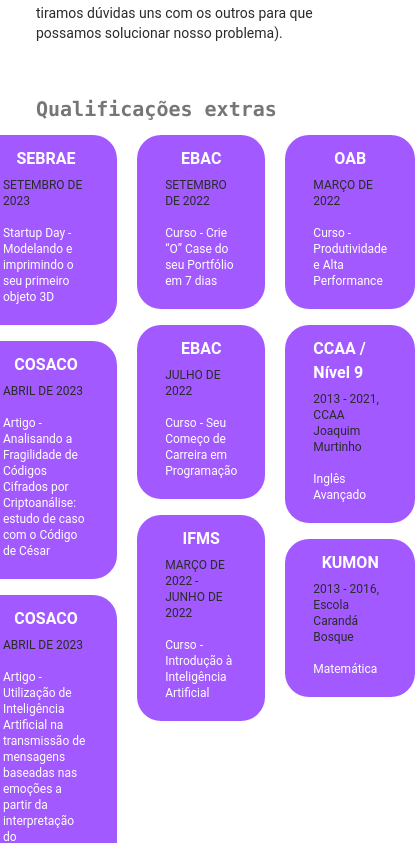
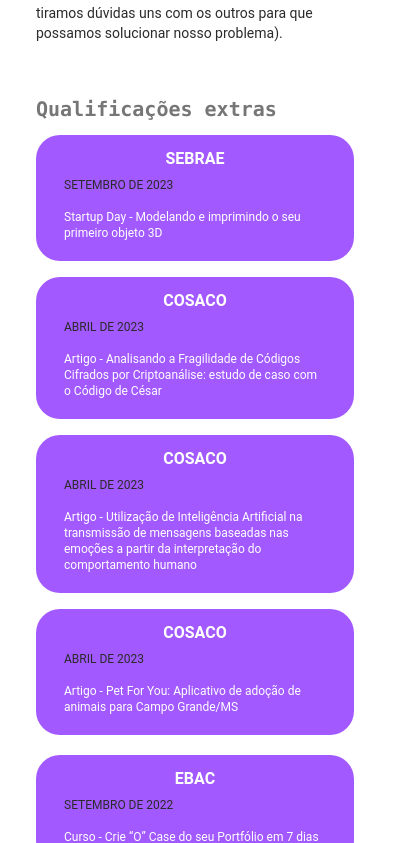
Before and after one commit to bamarcheti/my-resume, a React (Create React App) app: page / in a window 390 px wide. Shown: the part 2121-2964 px from the top of the page, 415 px wide, since content can reach past the window. Built offline with nearby package versions, Linux system fonts and the light colour scheme.

Commit message:
fix: corrigindo componente ExtraQualifications

```diff
--- a/src/modules/About/components/ExtraQualifications.tsx
+++ b/src/modules/About/components/ExtraQualifications.tsx
@@ -8,7 +8,7 @@ const ExtraQualifications = () => {
         <Subtitle subtitle="Qualificações extras" />
       </div>
       <div className="flex flex-col sm:pt-4 pt-0">
-        <div className="flex flex-row gap-5 sm:gap-10 w-full xl:gap-16 lg:gap-14 justify-center">
+        <div className="flex md:flex-row flex-col gap-5 sm:gap-10 w-full xl:gap-16 lg:gap-14 justify-center">
           <div className="flex flex-col gap-4 w-full">
             <Card
               title="SEBRAE"
--- a/src/modules/Projects/index.tsx
+++ b/src/modules/Projects/index.tsx
@@ -5,7 +5,7 @@ const Projects = () => {
         <MainTitle title="Projetos" />
       </div> */}
       <div className="flex justify-center items-center pt-32">
-        <p className="font-bold text-2xl text-primary">CARREGANDO...</p>
+        <p className="font-bold text-2xl text-primary">Está página está em desenvolvimento...</p>
       </div>
     </div>
   );
```
